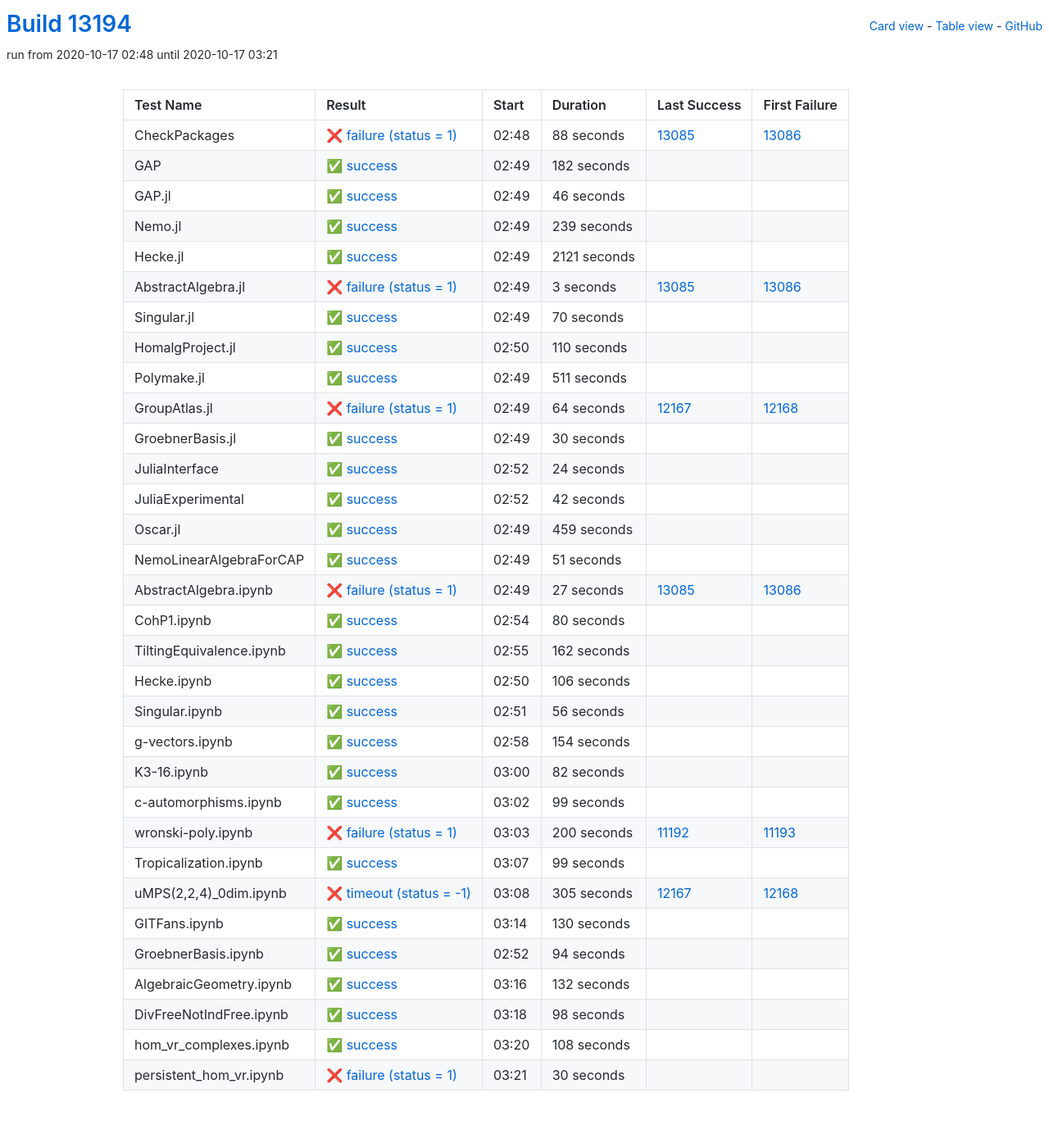
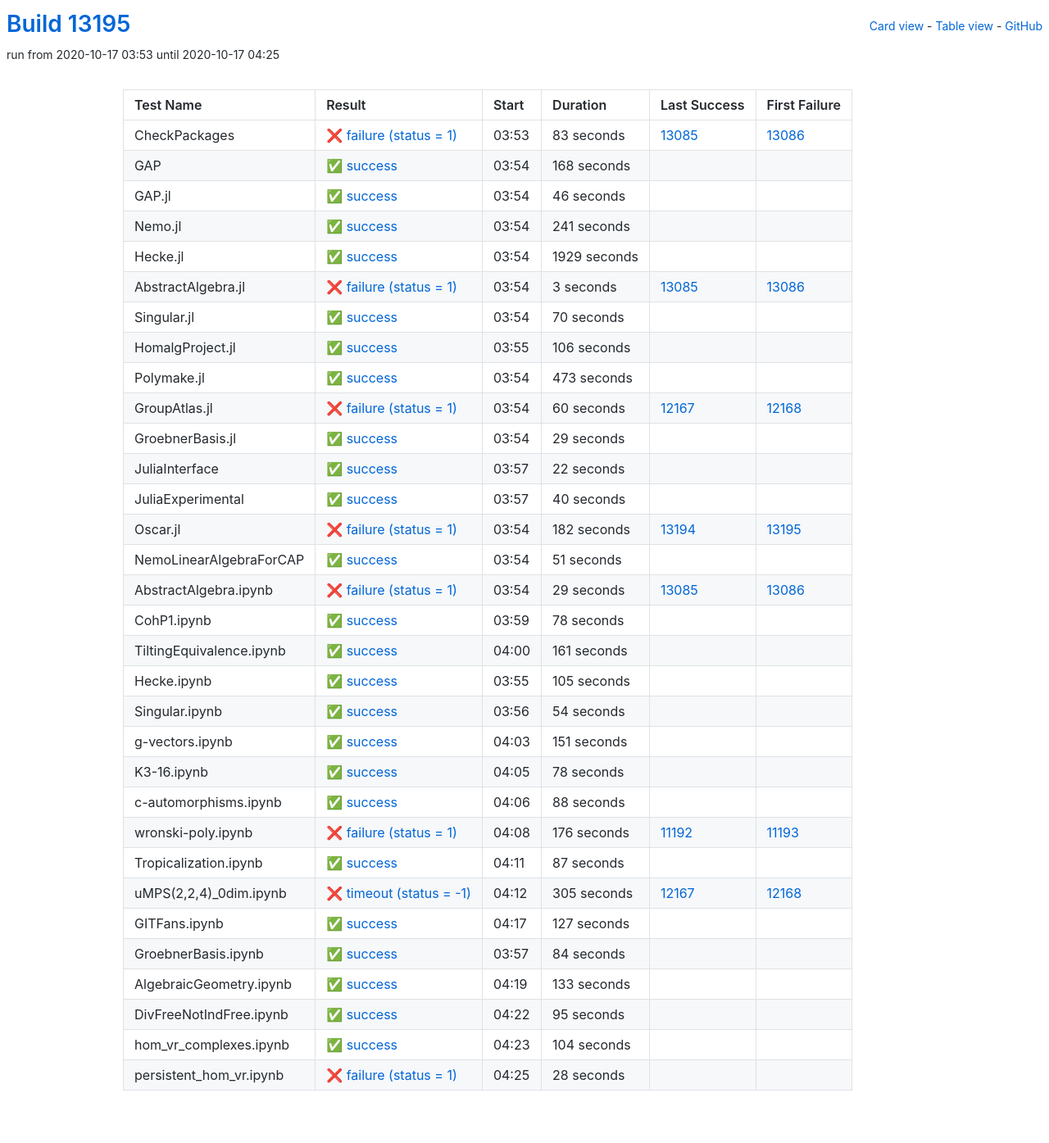
Before and after one commit to oscar-system/oscar-ci-status, a Jekyll site: the page built from table.html, in a window 1280 px wide. Shown: the whole page at 82% size. Built offline with Jekyll 4.4.1, drawn with Linux system fonts in a browser that asks for light colours.

Commit message:
Build #13195

```diff
--- a/_data/ci.yml
+++ b/_data/ci.yml
@@ -1,6 +1,6 @@
 ---
-build: 13194
-build_url: https://oscarci.mathematik.uni-kl.de/job/oscar/13194/
+build: 13195
+build_url: https://oscarci.mathematik.uni-kl.de/job/oscar/13195/
 job: oscar
 organization: oscar-system
 repo: oscar-ci-status
@@ -8,32 +8,32 @@
 tests:
 - name: CheckPackages
   id: checkpackages
-  log: https://oscarci.mathematik.uni-kl.de/job/oscar/13194/artifact/logs/build-13194/CheckPackages.log
-  start: 2020-10-17 02:48
+  log: https://oscarci.mathematik.uni-kl.de/job/oscar/13195/artifact/logs/build-13195/CheckPackages.log
+  start: 2020-10-17 03:53
   success: false
   exitcode: 1
   status: failure
-  duration: 88
+  duration: 83
   last_success: 13085
   last_success_url: https://oscarci.mathematik.uni-kl.de/job/oscar/13085/
   first_failure: 13086
   first_failure_url: https://oscarci.mathematik.uni-kl.de/job/oscar/13086/
 - name: GAP
   id: gap
-  log: https://oscarci.mathematik.uni-kl.de/job/oscar/13194/artifact/logs/build-13194/GAP.log
-  start: 2020-10-17 02:49
+  log: https://oscarci.mathematik.uni-kl.de/job/oscar/13195/artifact/logs/build-13195/GAP.log
+  start: 2020-10-17 03:54
   success: true
   exitcode: 0
   status: success
-  duration: 182
+  duration: 168
   last_success: false
   last_success_url:
   first_failure: false
   first_failure_url:
 - name: GAP.jl
   id: gap-jl
-  log: https://oscarci.mathematik.uni-kl.de/job/oscar/13194/artifact/logs/build-13194/GAP.jl.log
-  start: 2020-10-17 02:49
+  log: https://oscarci.mathematik.uni-kl.de/job/oscar/13195/artifact/logs/build-13195/GAP.jl.log
+  start: 2020-10-17 03:54
   success: true
   exitcode: 0
   status: success
@@ -44,32 +44,32 @@
   first_failure_url:
 - name: Nemo.jl
   id: nemo-jl
-  log: https://oscarci.mathematik.uni-kl.de/job/oscar/13194/artifact/logs/build-13194/Nemo.jl.log
-  start: 2020-10-17 02:49
+  log: https://oscarci.mathematik.uni-kl.de/job/oscar/13195/artifact/logs/build-13195/Nemo.jl.log
+  start: 2020-10-17 03:54
   success: true
   exitcode: 0
   status: success
-  duration: 239
+  duration: 241
   last_success: false
   last_success_url:
   first_failure: false
   first_failure_url:
 - name: Hecke.jl
   id: hecke-jl
-  log: https://oscarci.mathematik.uni-kl.de/job/oscar/13194/artifact/logs/build-13194/Hecke.jl.log
-  start: 2020-10-17 02:49
+  log: https://oscarci.mathematik.uni-kl.de/job/oscar/13195/artifact/logs/build-13195/Hecke.jl.log
+  start: 2020-10-17 03:54
   success: true
   exitcode: 0
   status: success
-  duration: 2121
+  duration: 1929
   last_success: false
   last_success_url:
   first_failure: false
   first_failure_url:
 - name: AbstractAlgebra.jl
   id: abstractalgebra-jl
-  log: https://oscarci.mathematik.uni-kl.de/job/oscar/13194/artifact/logs/build-13194/AbstractAlgebra.jl.log
-  start: 2020-10-17 02:49
+  log: https://oscarci.mathematik.uni-kl.de/job/oscar/13195/artifact/logs/build-13195/AbstractAlgebra.jl.log
+  start: 2020-10-17 03:54
   success: false
   exitcode: 1
   status: failure
@@ -80,8 +80,8 @@
   first_failure_url: https://oscarci.mathematik.uni-kl.de/job/oscar/13086/
 - name: Singular.jl
   id: singular-jl
-  log: https://oscarci.mathematik.uni-kl.de/job/oscar/13194/artifact/logs/build-13194/Singular.jl.log
-  start: 2020-10-17 02:49
+  log: https://oscarci.mathematik.uni-kl.de/job/oscar/13195/artifact/logs/build-13195/Singular.jl.log
+  start: 2020-10-17 03:54
   success: true
   exitcode: 0
   status: success
@@ -92,92 +92,92 @@
   first_failure_url:
 - name: HomalgProject.jl
   id: homalgproject-jl
-  log: https://oscarci.mathematik.uni-kl.de/job/oscar/13194/artifact/logs/build-13194/HomalgProject.jl.log
-  start: 2020-10-17 02:50
+  log: https://oscarci.mathematik.uni-kl.de/job/oscar/13195/artifact/logs/build-13195/HomalgProject.jl.log
+  start: 2020-10-17 03:55
   success: true
   exitcode: 0
   status: success
-  duration: 110
+  duration: 106
   last_success: false
   last_success_url:
   first_failure: false
   first_failure_url:
 - name: Polymake.jl
   id: polymake-jl
-  log: https://oscarci.mathematik.uni-kl.de/job/oscar/13194/artifact/logs/build-13194/Polymake.jl.log
-  start: 2020-10-17 02:49
+  log: https://oscarci.mathematik.uni-kl.de/job/oscar/13195/artifact/logs/build-13195/Polymake.jl.log
+  start: 2020-10-17 03:54
   success: true
   exitcode: 0
   status: success
-  duration: 511
+  duration: 473
   last_success: false
   last_success_url:
   first_failure: false
   first_failure_url:
 - name: GroupAtlas.jl
   id: groupatlas-jl
-  log: https://oscarci.mathematik.uni-kl.de/job/oscar/13194/artifact/logs/build-13194/GroupAtlas.jl.log
-  start: 2020-10-17 02:49
+  log: https://oscarci.mathematik.uni-kl.de/job/oscar/13195/artifact/logs/build-13195/GroupAtlas.jl.log
+  start: 2020-10-17 03:54
   success: false
   exitcode: 1
   status: failure
-  duration: 64
+  duration: 60
   last_success: 12167
   last_success_url: https://oscarci.mathematik.uni-kl.de/job/oscar/12167/
   first_failure: 12168
   first_failure_url: https://oscarci.mathematik.uni-kl.de/job/oscar/12168/
 - name: GroebnerBasis.jl
   id: groebnerbasis-jl
-  log: https://oscarci.mathematik.uni-kl.de/job/oscar/13194/artifact/logs/build-13194/GroebnerBasis.jl.log
-  start: 2020-10-17 02:49
+  log: https://oscarci.mathematik.uni-kl.de/job/oscar/13195/artifact/logs/build-13195/GroebnerBasis.jl.log
+  start: 2020-10-17 03:54
   success: true
   exitcode: 0
   status: success
-  duration: 30
+  duration: 29
   last_success: false
   last_success_url:
   first_failure: false
   first_failure_url:
 - name: JuliaInterface
   id: juliainterface
-  log: https://oscarci.mathematik.uni-kl.de/job/oscar/13194/artifact/logs/build-13194/JuliaInterface.log
-  start: 2020-10-17 02:52
+  log: https://oscarci.mathematik.uni-kl.de/job/oscar/13195/artifact/logs/build-13195/JuliaInterface.log
+  start: 2020-10-17 03:57
   success: true
   exitcode: 0
   status: success
-  duration: 24
+  duration: 22
   last_success: false
   last_success_url:
   first_failure: false
   first_failure_url:
 - name: JuliaExperimental
   id: juliaexperimental
-  log: https://oscarci.mathematik.uni-kl.de/job/oscar/13194/artifact/logs/build-13194/JuliaExperimental.log
-  start: 2020-10-17 02:52
+  log: https://oscarci.mathematik.uni-kl.de/job/oscar/13195/artifact/logs/build-13195/JuliaExperimental.log
+  start: 2020-10-17 03:57
   success: true
   exitcode: 0
   status: success
-  duration: 42
+  duration: 40
   last_success: false
   last_success_url:
   first_failure: false
   first_failure_url:
 - name: Oscar.jl
   id: oscar-jl
-  log: https://oscarci.mathematik.uni-kl.de/job/oscar/13194/artifact/logs/build-13194/Oscar.jl.log
-  start: 2020-10-17 02:49
-  success: true
-  exitcode: 0
-  status: success
-  duration: 459
-  last_success: false
-  last_success_url:
-  first_failure: false
-  first_failure_url:
+  log: https://oscarci.mathematik.uni-kl.de/job/oscar/13195/artifact/logs/build-13195/Oscar.jl.log
+  start: 2020-10-17 03:54
+  success: false
+  exitcode: 1
+  status: failure
+  duration: 182
+  last_success: 13194
+  last_success_url: https://oscarci.mathematik.uni-kl.de/job/oscar/13194/
+  first_failure: 13195
+  first_failure_url: https://oscarci.mathematik.uni-kl.de/job/oscar/13195/
 - name: NemoLinearAlgebraForCAP
   id: nemolinearalgebraforcap
-  log: https://oscarci.mathematik.uni-kl.de/job/oscar/13194/artifact/logs/build-13194/NemoLinearAlgebraForCAP.log
-  start: 2020-10-17 02:49
+  log: https://oscarci.mathematik.uni-kl.de/job/oscar/13195/artifact/logs/build-13195/NemoLinearAlgebraForCAP.log
+  start: 2020-10-17 03:54
   success: true
   exitcode: 0
   status: success
@@ -188,128 +188,128 @@
   first_failure_url:
 - name: AbstractAlgebra.ipynb
   id: abstractalgebra-ipynb
-  log: https://oscarci.mathematik.uni-kl.de/job/oscar/13194/artifact/logs/build-13194/AbstractAlgebra.ipynb.log
-  start: 2020-10-17 02:49
+  log: https://oscarci.mathematik.uni-kl.de/job/oscar/13195/artifact/logs/build-13195/AbstractAlgebra.ipynb.log
+  start: 2020-10-17 03:54
   success: false
   exitcode: 1
   status: failure
-  duration: 27
+  duration: 29
   last_success: 13085
   last_success_url: https://oscarci.mathematik.uni-kl.de/job/oscar/13085/
   first_failure: 13086
   first_failure_url: https://oscarci.mathematik.uni-kl.de/job/oscar/13086/
 - name: CohP1.ipynb
   id: cohp1-ipynb
-  log: https://oscarci.mathematik.uni-kl.de/job/oscar/13194/artifact/logs/build-13194/CohP1.ipynb.log
-  start: 2020-10-17 02:54
+  log: https://oscarci.mathematik.uni-kl.de/job/oscar/13195/artifact/logs/build-13195/CohP1.ipynb.log
+  start: 2020-10-17 03:59
   success: true
   exitcode: 0
   status: success
-  duration: 80
+  duration: 78
   last_success: false
   last_success_url:
   first_failure: false
   first_failure_url:
 - name: TiltingEquivalence.ipynb
   id: tiltingequivalence-ipynb
-  log: https://oscarci.mathematik.uni-kl.de/job/oscar/13194/artifact/logs/build-13194/TiltingEquivalence.ipynb.log
-  start: 2020-10-17 02:55
+  log: https://oscarci.mathematik.uni-kl.de/job/oscar/13195/artifact/logs/build-13195/TiltingEquivalence.ipynb.log
+  start: 2020-10-17 04:00
   success: true
   exitcode: 0
   status: success
-  duration: 162
+  duration: 161
   last_success: false
   last_success_url:
   first_failure: false
   first_failure_url:
 - name: Hecke.ipynb
   id: hecke-ipynb
-  log: https://oscarci.mathematik.uni-kl.de/job/oscar/13194/artifact/logs/build-13194/Hecke.ipynb.log
-  start: 2020-10-17 02:50
+  log: https://oscarci.mathematik.uni-kl.de/job/oscar/13195/artifact/logs/build-13195/Hecke.ipynb.log
+  start: 2020-10-17 03:55
   success: true
   exitcode: 0
   status: success
-  duration: 106
+  duration: 105
   last_success: false
   last_success_url:
   first_failure: false
   first_failure_url:
 - name: Singular.ipynb
   id: singular-ipynb
-  log: https://oscarci.mathematik.uni-kl.de/job/oscar/13194/artifact/logs/build-13194/Singular.ipynb.log
-  start: 2020-10-17 02:51
+  log: https://oscarci.mathematik.uni-kl.de/job/oscar/13195/artifact/logs/build-13195/Singular.ipynb.log
+  start: 2020-10-17 03:56
   success: true
   exitcode: 0
   status: success
-  duration: 56
+  duration: 54
   last_success: false
   last_success_url:
   first_failure: false
   first_failure_url:
 - name: g-vectors.ipynb
   id: g-vectors-ipynb
-  log: https://oscarci.mathematik.uni-kl.de/job/oscar/13194/artifact/logs/build-13194/g-vectors.ipynb.log
-  start: 2020-10-17 02:58
+  log: https://oscarci.mathematik.uni-kl.de/job/oscar/13195/artifact/logs/build-13195/g-vectors.ipynb.log
+  start: 2020-10-17 04:03
   success: true
   exitcode: 0
   status: success
-  duration: 154
+  duration: 151
   last_success: false
   last_success_url:
   first_failure: false
   first_failure_url:
 - name: K3-16.ipynb
   id: k3-16-ipynb
-  log: https://oscarci.mathematik.uni-kl.de/job/oscar/13194/artifact/logs/build-13194/K3-16.ipynb.log
-  start: 2020-10-17 03:00
+  log: https://oscarci.mathematik.uni-kl.de/job/oscar/13195/artifact/logs/build-13195/K3-16.ipynb.log
+  start: 2020-10-17 04:05
   success: true
   exitcode: 0
   status: success
-  duration: 82
+  duration: 78
   last_success: false
   last_success_url:
   first_failure: false
   first_failure_url:
 - name: c-automorphisms.ipynb
   id: c-automorphisms-ipynb
-  log: https://oscarci.mathematik.uni-kl.de/job/oscar/13194/artifact/logs/build-13194/c-automorphisms.ipynb.log
-  start: 2020-10-17 03:02
+  log: https://oscarci.mathematik.uni-kl.de/job/oscar/13195/artifact/logs/build-13195/c-automorphisms.ipynb.log
+  start: 2020-10-17 04:06
   success: true
   exitcode: 0
   status: success
-  duration: 99
+  duration: 88
   last_success: false
   last_success_url:
   first_failure: false
   first_failure_url:
 - name: wronski-poly.ipynb
   id: wronski-poly-ipynb
-  log: https://oscarci.mathematik.uni-kl.de/job/oscar/13194/artifact/logs/build-13194/wronski-poly.ipynb.log
-  start: 2020-10-17 03:03
+  log: https://oscarci.mathematik.uni-kl.de/job/oscar/13195/artifact/logs/build-13195/wronski-poly.ipynb.log
+  start: 2020-10-17 04:08
   success: false
   exitcode: 1
   status: failure
-  duration: 200
+  duration: 176
   last_success: 11192
   last_success_url: https://oscarci.mathematik.uni-kl.de/job/oscar/11192/
   first_failure: 11193
   first_failure_url: https://oscarci.mathematik.uni-kl.de/job/oscar/11193/
 - name: Tropicalization.ipynb
   id: tropicalization-ipynb
-  log: https://oscarci.mathematik.uni-kl.de/job/oscar/13194/artifact/logs/build-13194/Tropicalization.ipynb.log
-  start: 2020-10-17 03:07
+  log: https://oscarci.mathematik.uni-kl.de/job/oscar/13195/artifact/logs/build-13195/Tropicalization.ipynb.log
+  start: 2020-10-17 04:11
   success: true
   exitcode: 0
   status: success
-  duration: 99
+  duration: 87
   last_success: false
   last_success_url:
   first_failure: false
   first_failure_url:
 - name: uMPS(2,2,4)_0dim.ipynb
   id: umps-2-2-4-0dim-ipynb
-  log: https://oscarci.mathematik.uni-kl.de/job/oscar/13194/artifact/logs/build-13194/uMPS-2-2-4-_0dim.ipynb.log
-  start: 2020-10-17 03:08
+  log: https://oscarci.mathematik.uni-kl.de/job/oscar/13195/artifact/logs/build-13195/uMPS-2-2-4-_0dim.ipynb.log
+  start: 2020-10-17 04:12
   success: false
   exitcode: -1
   status: timeout
@@ -320,72 +320,72 @@
   first_failure_url: https://oscarci.mathematik.uni-kl.de/job/oscar/12168/
 - name: GITFans.ipynb
   id: gitfans-ipynb
-  log: https://oscarci.mathematik.uni-kl.de/job/oscar/13194/artifact/logs/build-13194/GITFans.ipynb.log
-  start: 2020-10-17 03:14
+  log: https://oscarci.mathematik.uni-kl.de/job/oscar/13195/artifact/logs/build-13195/GITFans.ipynb.log
+  start: 2020-10-17 04:17
   success: true
   exitcode: 0
   status: success
-  duration: 130
+  duration: 127
   last_success: false
   last_success_url:
   first_failure: false
   first_failure_url:
 - name: GroebnerBasis.ipynb
   id: groebnerbasis-ipynb
-  log: https://oscarci.mathematik.uni-kl.de/job/oscar/13194/artifact/logs/build-13194/GroebnerBasis.ipynb.log
-  start: 2020-10-17 02:52
+  log: https://oscarci.mathematik.uni-kl.de/job/oscar/13195/artifact/logs/build-13195/GroebnerBasis.ipynb.log
+  start: 2020-10-17 03:57
   success: true
   exitcode: 0
   status: success
-  duration: 94
+  duration: 84
   last_success: false
   last_success_url:
   first_failure: false
   first_failure_url:
 - name: AlgebraicGeometry.ipynb
   id: algebraicgeometry-ipynb
-  log: https://oscarci.mathematik.uni-kl.de/job/oscar/13194/artifact/logs/build-13194/AlgebraicGeometry.ipynb.log
-  start: 2020-10-17 03:16
+  log: https://oscarci.mathematik.uni-kl.de/job/oscar/13195/artifact/logs/build-13195/AlgebraicGeometry.ipynb.log
+  start: 2020-10-17 04:19
   success: true
   exitcode: 0
   status: success
-  duration: 132
+  duration: 133
   last_success: false
   last_success_url:
   first_failure: false
   first_failure_url:
 - name: DivFreeNotIndFree.ipynb
   id: divfreenotindfree-ipynb
-  log: https://oscarci.mathematik.uni-kl.de/job/oscar/13194/artifact/logs/build-13194/DivFreeNotIndFree.ipynb.log
-  start: 2020-10-17 03:18
+  log: https://oscarci.mathematik.uni-kl.de/job/oscar/13195/artifact/logs/build-13195/DivFreeNotIndFree.ipynb.log
+  start: 2020-10-17 04:22
   success: true
   exitcode: 0
   status: success
-  duration: 98
+  duration: 95
   last_success: false
   last_success_url:
   first_failure: false
   first_failure_url:
 - name: hom_vr_complexes.ipynb
   id: hom-vr-complexes-ipynb
-  log: https://oscarci.mathematik.uni-kl.de/job/oscar/13194/artifact/logs/build-13194/hom_vr_complexes.ipynb.log
-  start: 2020-10-17 03:20
+  log: https://oscarci.mathematik.uni-kl.de/job/oscar/13195/artifact/logs/build-13195/hom_vr_complexes.ipynb.log
+  start: 2020-10-17 04:23
   success: true
   exitcode: 0
   status: success
-  duration: 108
+  duration: 104
   last_success: false
   last_success_url:
   first_failure: false
   first_failure_url:
 - name: persistent_hom_vr.ipynb
   id: persistent-hom-vr-ipynb
-  log: https://oscarci.mathematik.uni-kl.de/job/oscar/13194/artifact/logs/build-13194/persistent_hom_vr.ipynb.log
-  start: 2020-10-17 03:21
+  log: https://oscarci.mathematik.uni-kl.de/job/oscar/13195/artifact/logs/build-13195/persistent_hom_vr.ipynb.log
+  start: 2020-10-17 04:25
   success: false
   exitcode: 1
   status: failure
-  duration: 30
+  duration: 28
   last_success: false
   last_success_url:
   first_failure: false
```
Also changed, not shown: README.md.
